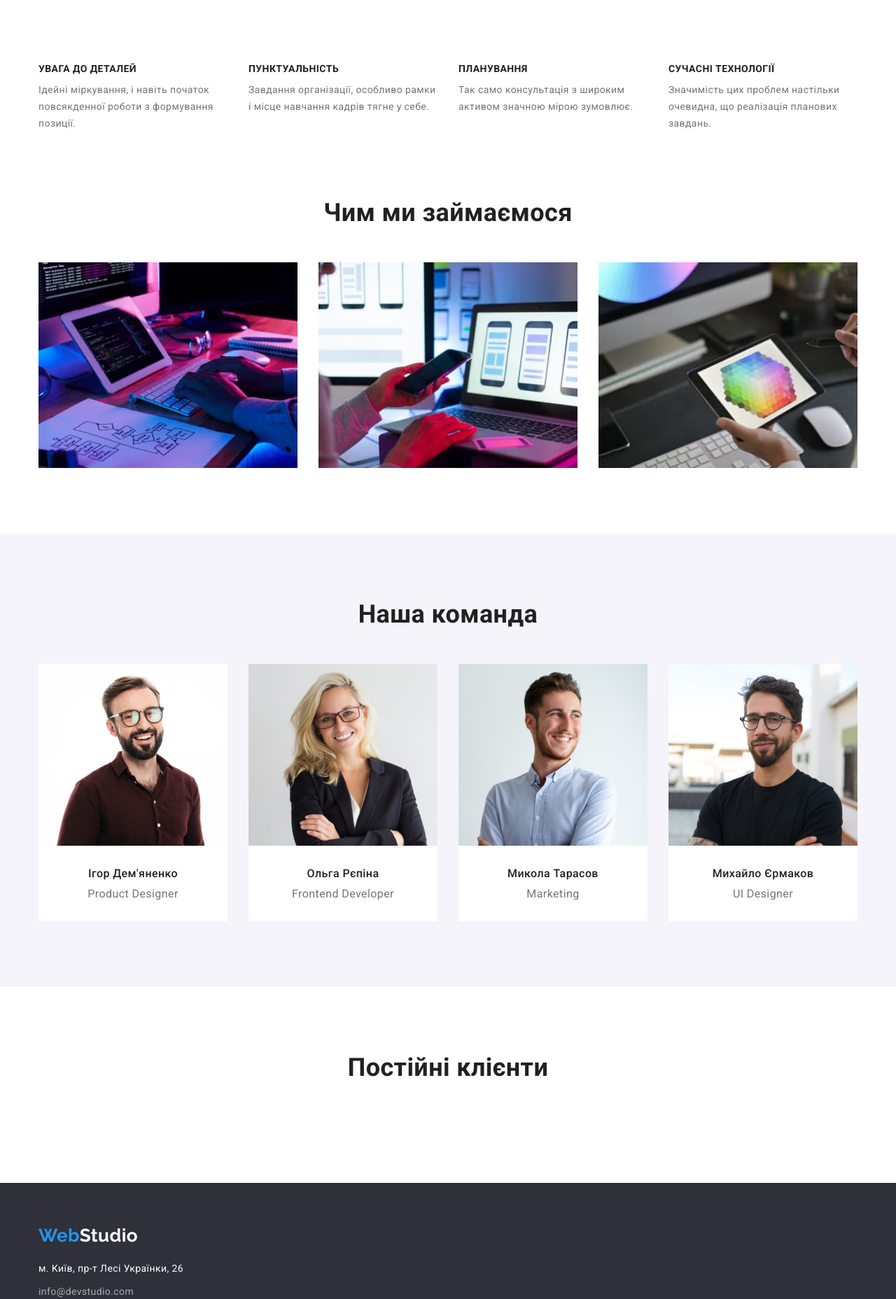
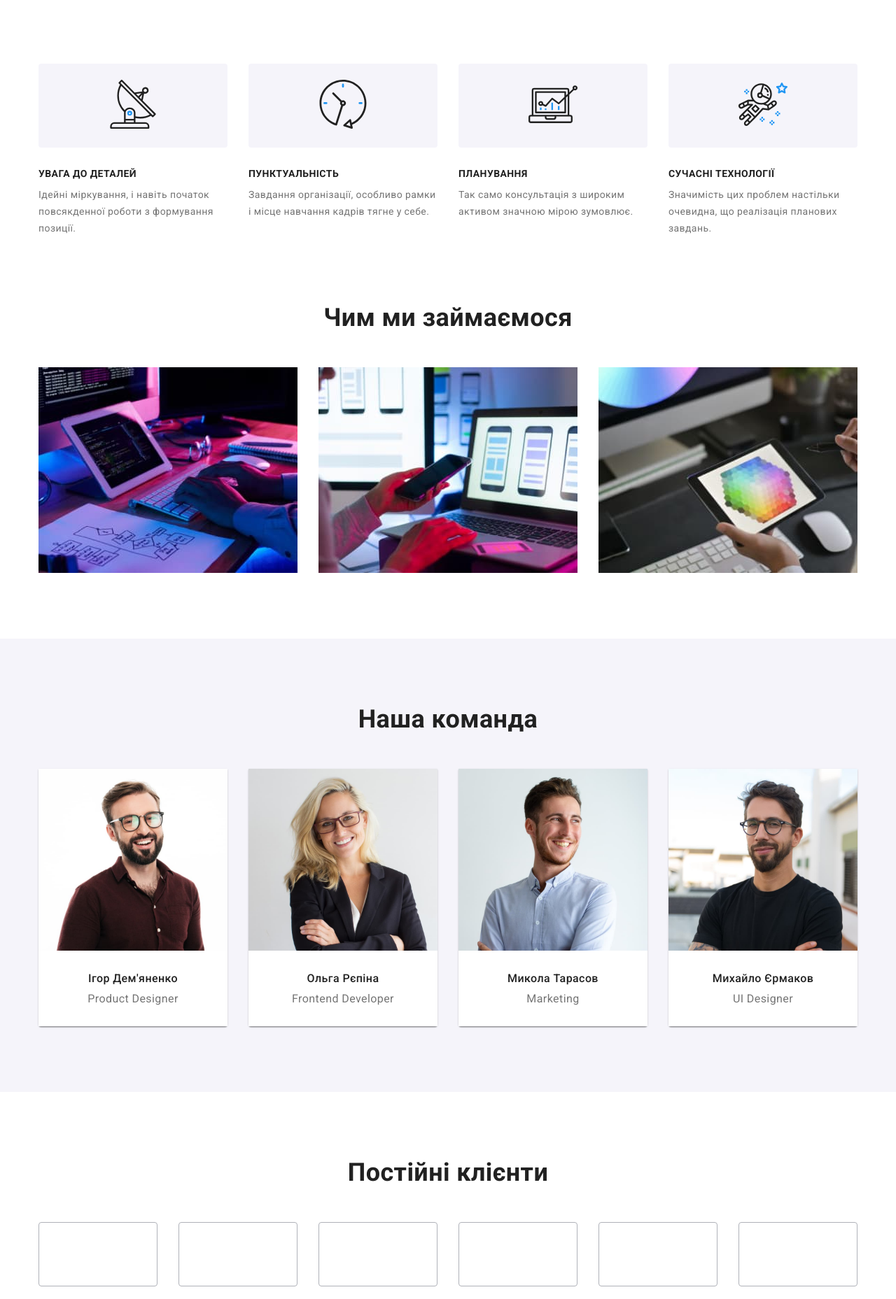
Before and after one commit to NataliTsykhmistro/goit-markup-hw-04, a plain HTML site: page index.html in a window 1280 px wide. Shown: the part 685-2542 px from the top of the page at 70% size. Drawn offline with nearby package versions, Linux system fonts and the light colour scheme.

Commit message:
Добавляет иконки в преимущества

```diff
--- a/css/styles.css
+++ b/css/styles.css
@@ -12,6 +12,7 @@
     --hero-footer-bg-color: #2F303A;
     --border-color: #ECECEC;
     --border-sites: #EEEEEE;
+    --border-clients: #AFB1B8;
     --card-sites-gap: 30px;
 }
 
@@ -207,7 +208,7 @@ ul {
     margin-left: auto;
     margin-right: auto;
     background-image:
-    linear-gradient (
+    linear-gradient(
         to right,
         var(--bgimg-overlay),
         var(--bgimg-overlay)) ,
@@ -218,8 +219,8 @@ ul {
 }
 
 .hero {
-    padding-top: 200px;
-    padding-bottom: 200px;
+    /* padding-top: 200px;
+    padding-bottom: 200px; */
     /* background-color: var(--hero-footer-bg-color); */
     text-align: center;
     letter-spacing: 0.06em;
@@ -229,6 +230,7 @@ ul {
     margin-left: auto;
     margin-right: auto;
     margin-bottom: 30px;
+    padding-top: 200px;
 
     color: var(--title-text-color);
     width: 696px;
@@ -278,8 +280,6 @@ ul {
     border-radius: 4px;
     border: none;
 
-
-
     color: var(--title-text-color);
     background-color: var(--accent-color);
     font-weight: 700;
@@ -287,7 +287,6 @@ ul {
     line-height: 1.88;
     letter-spacing: 0.06em;
     /* align-items: center; */
-
 }
 
 .button:hover,
@@ -350,7 +349,7 @@ img {
     margin-right: 30px;
 }
 
-/* секция: команда, особенности; в портфолио:
+/* секция: команда, особенности, клиенты; в портфолио:
  сайты*/
 
 .features {
@@ -367,6 +366,54 @@ img {
 .features-list:nth-child(4n) {
     margin-right: 0;
 }
+
+/* Иконки в Преимуществах */
+
+.features-icon {
+    padding: 0;
+    width: 270px;
+    height: 120px;
+    margin-bottom: 30px;
+    background-color: var(--secondary-bg-color);
+
+    border-radius: 4px;
+    border: none;
+}
+
+/* .features-list::before {
+    content: '';
+    display: block;
+    height: 120px;
+    margin-bottom: 30px;
+    background-color: var(--secondary-bg-color);
+
+    background-size: 70px 70px;
+    background-repeat: no-repeat;
+    background-position: center;
+    border-radius: 4px;
+
+} */
+
+/* .icon-antenna::before {
+    background-image: url(../img/antenna.svg);
+}
+
+.icon-clock::before {
+    background-image: url(../img/clock.svg);
+}
+
+.icon-diagram::before {
+    background-image: url(../img/diagram.svg);
+}
+
+.icon-astronaut::before {
+    background-image: url(../img/astronaut.svg);
+} */
+
+/* Пример 1-й иконки через nth-child */
+/* .features-list:nth-child(1)::before {
+    background-image: url(../img/antenna.svg);
+} */
 
 .features .title {
     margin-top: 0;
@@ -398,6 +445,9 @@ img {
     width: 270px;
     margin-right: 30px;
     margin-bottom: 0;
+
+    box-shadow: 0px 1px 3px rgba(0, 0, 0, 0.12), 0px 1px 1px rgba(0, 0, 0, 0.14), 0px 2px 1px rgba(0, 0, 0, 0.2);
+    border-radius: 0px 0px 4px 4px;
 }
 
 .team-list:nth-child(4n) {
@@ -433,7 +483,28 @@ img {
     font-size: 16px;
     line-height: 1.19;
     text-align: center;
+
  }
+
+.clients {
+    display: flex;
+    flex-wrap: nowrap;
+}
+
+.clients-list {
+    width: 170px;
+    height: 92px;
+    margin-right: 30px;
+    margin-bottom: 0;
+    border: 1px solid var(--border-clients);
+    border-radius: 4px;
+
+}
+
+.clients-list:nth-child(6n) {
+    margin-right: 0;
+}
+
  /* Портфолио сайты */
 
 .sites {
--- a/index.html
+++ b/index.html
@@ -54,18 +54,38 @@
                 <h2 class="section-title feature-title">Особливості та переваги</h2>
                 <ul class="features">
                     <li class="features-list">
+                        <button class="features-icon">
+                            <svg class="icon-antenna" width="70" height="70">
+                                <use href="./img/symbol-defs.svg#icon-antenna"></use>
+                            </svg>
+                        </button>
                         <h3 class="title">Увага до деталей</h3>
                         <p class="item">Ідейні міркування, і навіть початок повсякденної роботи з формування позиції.</p>
                     </li>
                     <li class="features-list">
+                        <button class="features-icon">
+                            <svg class="icon-clock" width="70" height="70">
+                                <use href="./img/symbol-defs.svg#icon-clock"></use>
+                            </svg>
+                        </button>
                         <h3 class="title">Пунктуальність</h3>
                         <p class="item">Завдання організації, особливо рамки і місце навчання кадрів тягне у себе.</p>
                     </li>
                     <li class="features-list">
+                        <button class="features-icon">
+                            <svg class="icon-diagram" width="70" height="70">
+                                <use href="./img/symbol-defs.svg#icon-diagram"></use>
+                            </svg>
+                        </button>
                         <h3 class="title">Планування</h3>
                         <p class="item">Так само консультація з широким активом значною мірою зумовлює.</p>
                     </li>
                     <li class="features-list">
+                        <button class="features-icon">
+                            <svg class="icon-astronaut" width="70" height="70">
+                                <use href="./img/symbol-defs.svg#icon-astronaut"></use>
+                            </svg>
+                        </button>
                         <h3 class="title">Сучасні технології</h3>
                         <p class="item">Значимість цих проблем настільки очевидна, що реалізація планових завдань.</p>
                     </li>
@@ -128,12 +148,12 @@
             <div class="container">
                 <h2 class="section-title">Постійні клієнти</h2>
                 <ul class="clients">
-                    <li></li>
-                    <li></li>
-                    <li></li>
-                    <li></li>
-                    <li></li>
-                    <li></li>
+                    <li class="clients-list"></li>
+                    <li class="clients-list"></li>
+                    <li class="clients-list"></li>
+                    <li class="clients-list"></li>
+                    <li class="clients-list"></li>
+                    <li class="clients-list"></li>
                 </ul>
 
             </div>
```
Also changed, not shown: img/symbol-defs.svg (added).
